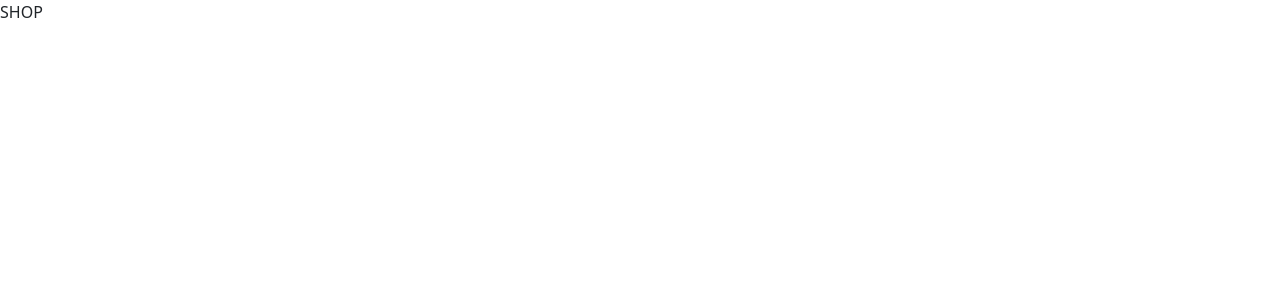
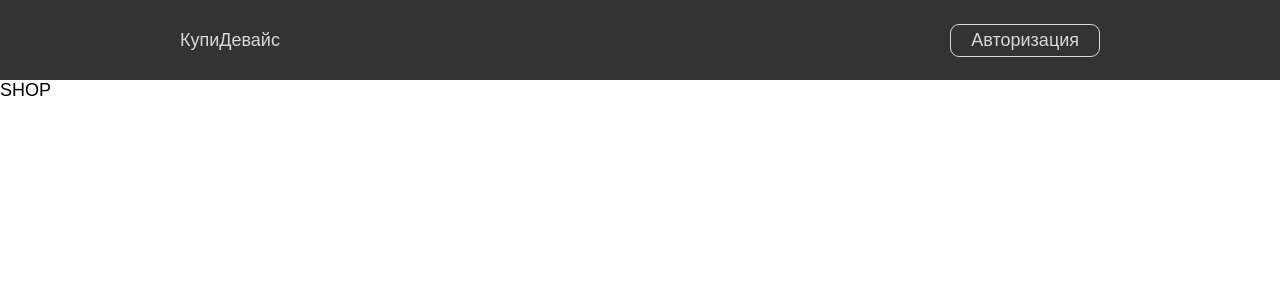
Before and after one commit to tiMURtSE/store, a React (Create React App) app in the folder client/: page / in a window 1280 px wide. Shown: the top 300 px of the page. Built offline with nearby package versions, Linux system fonts and the light colour scheme.

Commit message:
сделан header

```diff
--- a/client/public/index.html
+++ b/client/public/index.html
@@ -3,7 +3,7 @@
   <head>
     <meta charset="utf-8" />
     <meta name="viewport" content="width=device-width, initial-scale=1" />
-    <link href="https://cdn.jsdelivr.net/npm/bootstrap@5.3.0-alpha1/dist/css/bootstrap.min.css" rel="stylesheet" integrity="sha384-GLhlTQ8iRABdZLl6O3oVMWSktQOp6b7In1Zl3/Jr59b6EGGoI1aFkw7cmDA6j6gD" crossorigin="anonymous">
+    <!-- <link href="https://cdn.jsdelivr.net/npm/bootstrap@5.3.0-alpha1/dist/css/bootstrap.min.css" rel="stylesheet" integrity="sha384-GLhlTQ8iRABdZLl6O3oVMWSktQOp6b7In1Zl3/Jr59b6EGGoI1aFkw7cmDA6j6gD" crossorigin="anonymous"> -->
     <title>React App</title>
   </head>
   <body>
--- a/client/src/App.css
+++ b/client/src/App.css
@@ -0,0 +1,47 @@
+*,
+*::before,
+*::after {
+    margin: 0;
+    padding: 0;
+    box-sizing: border-box;
+}
+
+a {
+    text-decoration: none;
+}
+
+ul,
+ol,
+li {
+    list-style: none;
+}
+
+button,
+input {
+    font-family: inherit;
+    font-size: inherit;
+    font-weight: inherit;
+    background-color: inherit;
+    color: inherit;
+}
+
+:root {
+    --light: #d9d9d9;
+    --dark: #333;
+}
+
+body {
+    height: 100vh;
+
+    font-family: sans-serif;
+    font-size: 18px;
+}
+
+.container {
+    max-width: 1020px;
+    margin: 0 auto;
+}
+
+.header {
+    background-color: var(--dark);
+}
--- a/client/src/App.js
+++ b/client/src/App.js
@@ -1,4 +1,5 @@
 import React from 'react';
+import './App.css';
 import { BrowserRouter } from 'react-router-dom';
 
 import AppRouter from './components/AppRouter';
--- a/client/src/components/AppRouter.jsx
+++ b/client/src/components/AppRouter.jsx
@@ -1,16 +1,19 @@
 import React, { useContext } from 'react';
 import { Routes, Route } from 'react-router-dom';
 import { Context } from '..';
+import SharedLayout from '../pages/SharedLayout';
+import Shop from '../pages/Shop';
 
 import { authRoutes, publicRoutes } from '../routes/routes';
 
 const AppRouter = () => {
     const { user } = useContext(Context);
 
-    console.log(user)
     return (
         <Routes>
-            {/* <Route path='/' element={<SharedLayout/>}> */}
+            <Route path='/' element={<SharedLayout />}>
+                <Route index element={<Shop />}/>
+
                 {user.isAuth && (
                     authRoutes.map(route =>
                         <Route path={route.path} element={route.element} key={route.path}/>
@@ -20,7 +23,7 @@ const AppRouter = () => {
                 {publicRoutes.map(route =>
                     <Route path={route.path} element={route.element} key={route.path}/>
                 )}
-            {/* </Route> */}
+            </Route>
         </Routes>
     );
 };
--- /dev/null
+++ b/client/src/components/navbar/NavBar.jsx
@@ -0,0 +1,34 @@
+import React from 'react';
+import { observer } from 'mobx-react-lite';
+import { useContext } from 'react';
+import { Context } from '../..';
+import Button from '../ui/button/Button';
+import classes from './NavBar.module.css';
+
+const NavBar = observer(() => {
+    const { user } = useContext(Context);
+
+    return (
+        <header className='header'>
+            <div className="container">
+                <nav className={classes.nav}>
+                    <div>КупиДевайс</div>
+
+                    {(user.isAuth) ? (
+                        <ul className={classes.nav__list}>
+                            <li><Button>Админ. панель</Button></li>
+                            <li><Button>Войти</Button></li>
+                        </ul>
+                    ) : (
+                        <ul className={classes.nav__list}>
+                            <li><Button onClick={() => user.setIsAuth(true)}>Авторизация</Button></li>
+                        </ul>
+                    )}
+                </nav>
+            </div>
+        </header>
+
+    );
+});
+
+export default NavBar;
--- /dev/null
+++ b/client/src/components/navbar/NavBar.module.css
@@ -0,0 +1,17 @@
+.nav {
+    display: flex;
+    justify-content: space-between;
+    align-items: center;
+
+    height: 80px;
+    padding: 20px 50px;
+
+    color: var(--light);
+}
+
+.nav__list {
+    display: flex;
+    justify-content: space-between;
+    align-items: center;
+    column-gap: 20px;
+}
--- /dev/null
+++ b/client/src/components/ui/button/Button.jsx
@@ -0,0 +1,12 @@
+import React from 'react';
+import classes from './Button.module.css';
+
+const Button = ({ children, ...props}) => {
+    return (
+        <button className={classes.btn} {...props}>
+            {children}
+        </button>
+    );
+};
+
+export default Button;
--- /dev/null
+++ b/client/src/components/ui/button/Button.module.css
@@ -0,0 +1,12 @@
+.btn {
+    padding: 5px 20px;
+
+
+    border: 1px solid var(--light);
+    border-radius: 0.5em;
+    cursor: pointer;
+}
+
+.btn:hover {
+    border-color: #fff;
+}
--- a/client/src/pages/SharedLayout.jsx
+++ b/client/src/pages/SharedLayout.jsx
@@ -1,9 +1,13 @@
 import React from 'react';
+import { Outlet } from 'react-router-dom';
+import NavBar from '../components/navbar/NavBar';
 
 const SharedLayout = () => {
     return (
         <div>
-            {/* navigation, etc. */}
+            <NavBar />
+
+            <Outlet />
         </div>
     );
 };
```
Also changed, not shown: client/src/routes/routes.js (+4 -4 lines).
